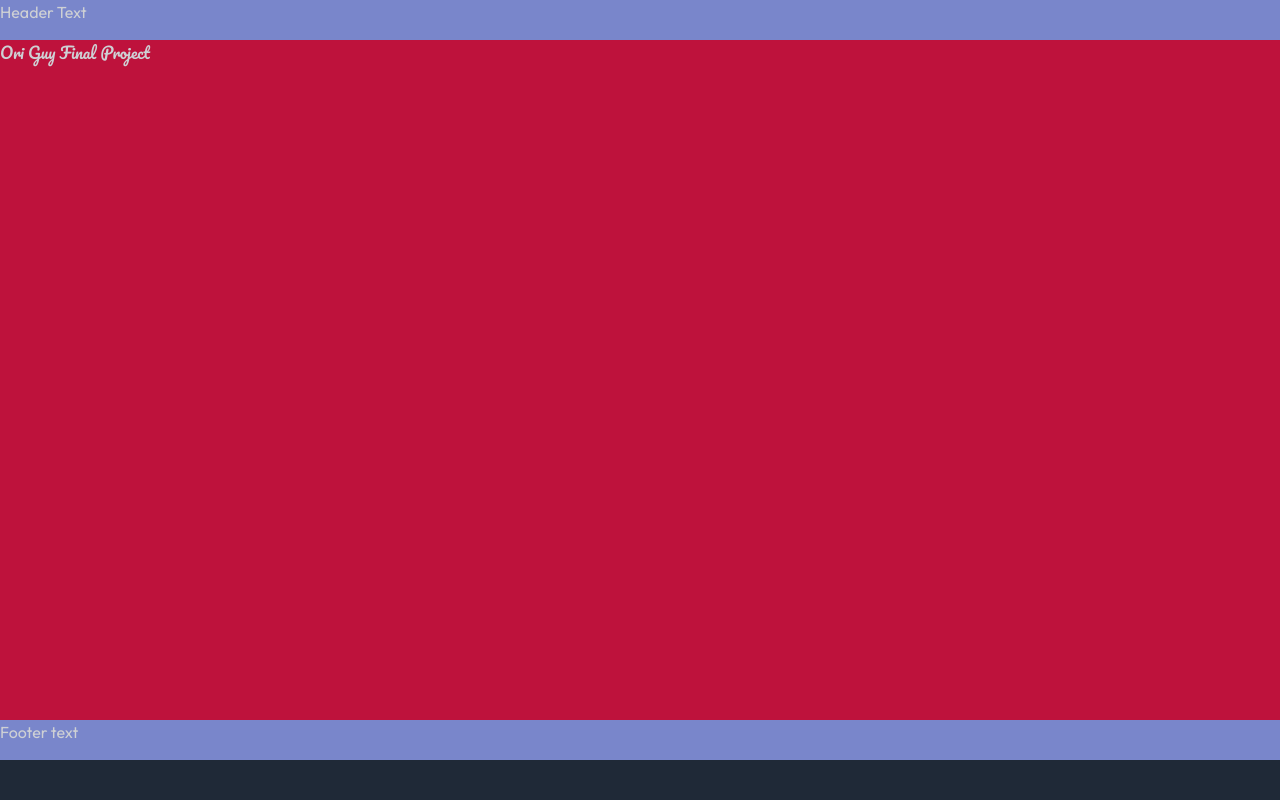
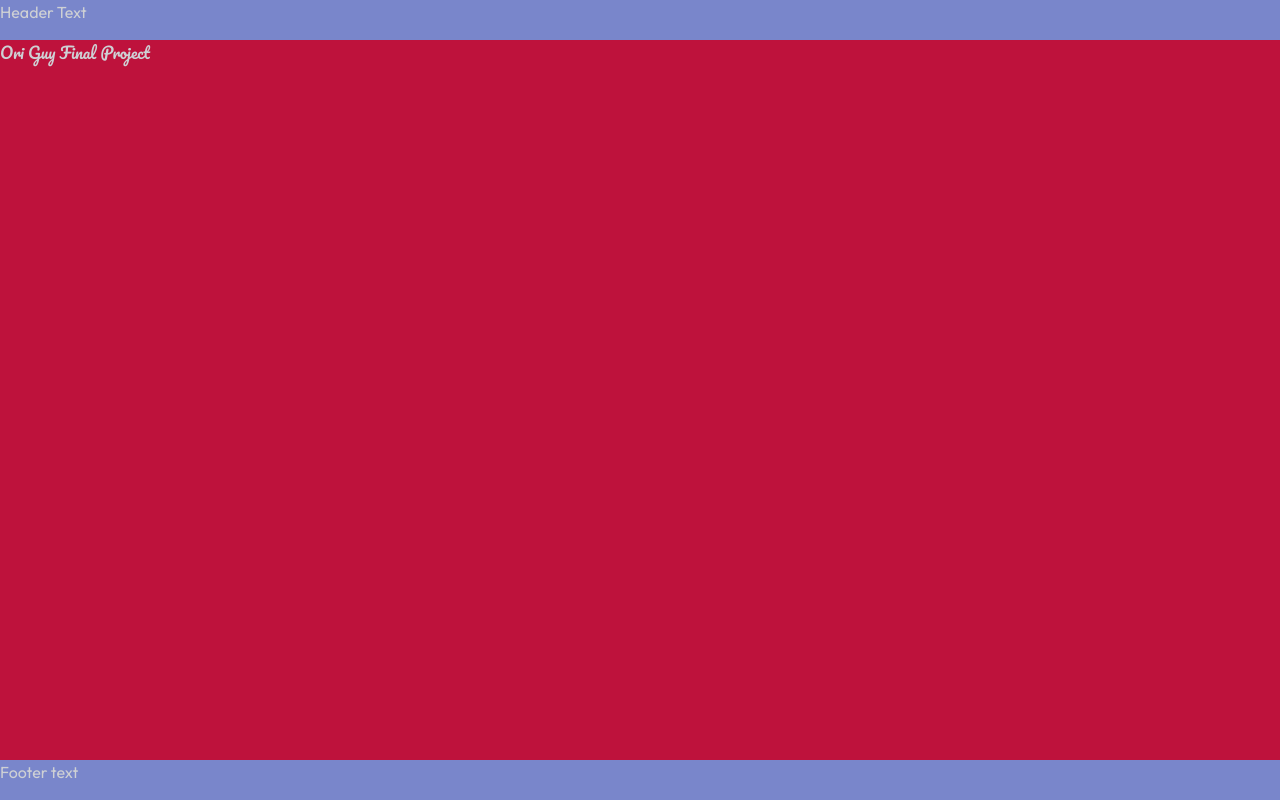
Before and after one commit to OriGuyUniqueDev/everAfterDaisyUIReactTailwind, a React (Vite) app: page / in a window 1280 px wide. Built offline with nearby package versions, Linux system fonts and the light colour scheme.

Commit message:
update height for the layout

```diff
--- a/src/layout/main/Main.tsx
+++ b/src/layout/main/Main.tsx
@@ -5,7 +5,7 @@ interface MainProps {
 }
 
 const Main: FunctionComponent<MainProps> = ({children}) => {
-    return <main className="bg-rose-700 min-h-[85vh]">{children}</main>;
+    return <main className="bg-rose-700 min-h-[90vh]">{children}</main>;
 }
 
 export default Main;
```
